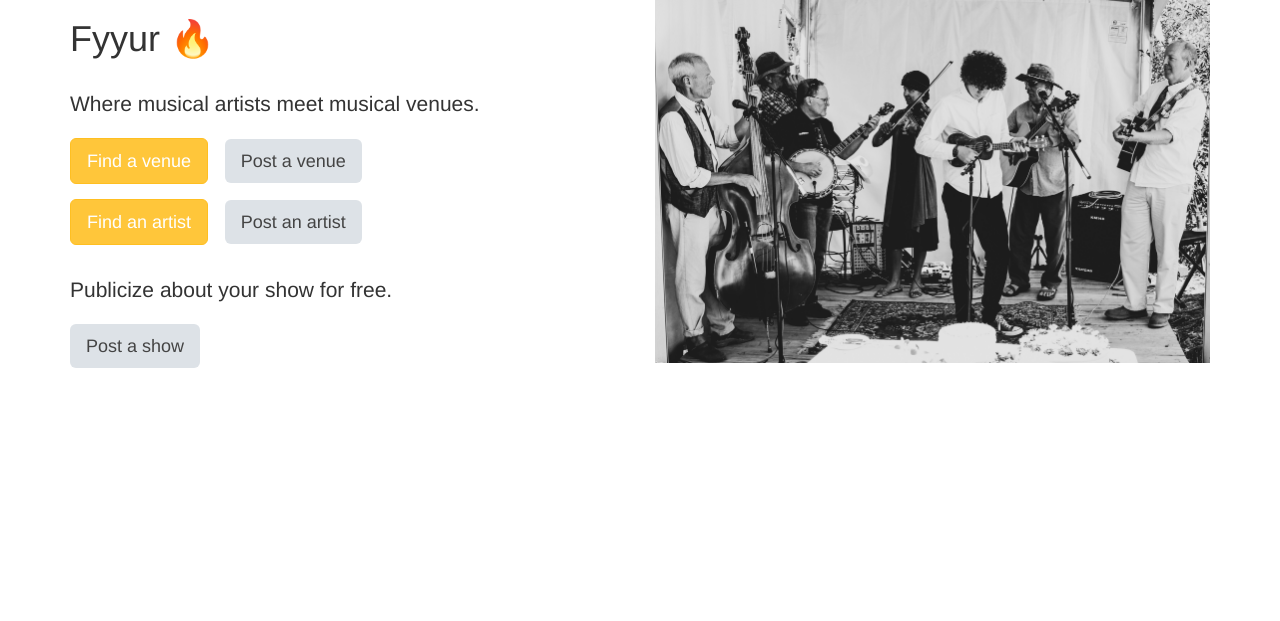
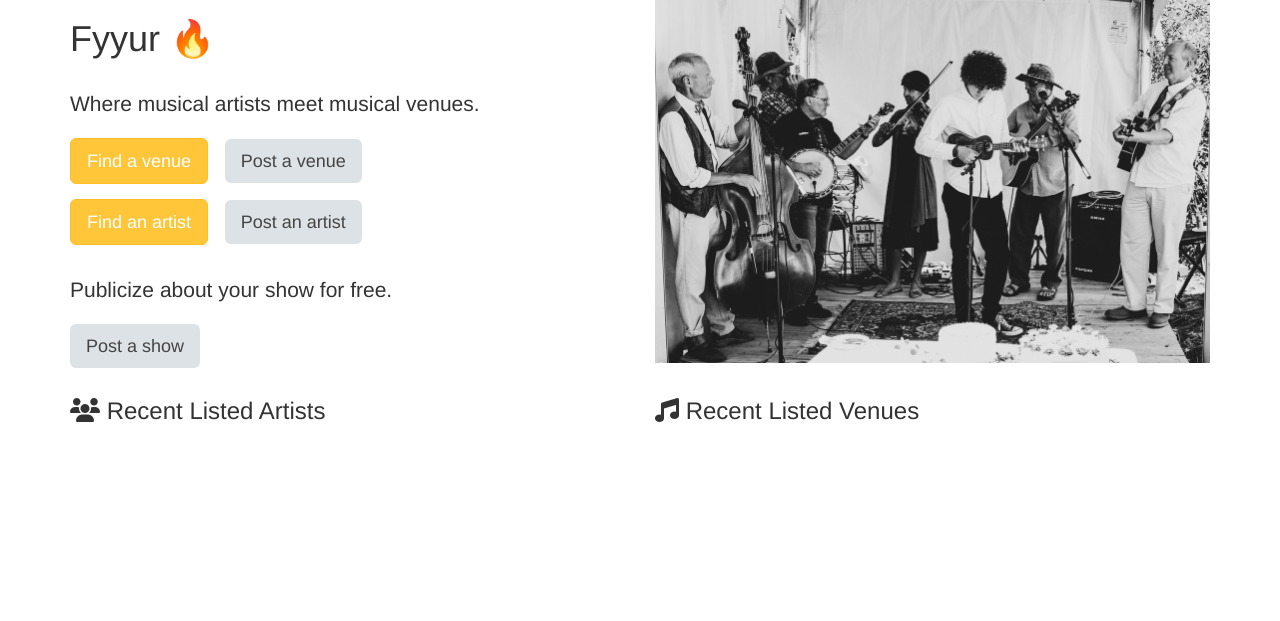
Before and after one commit to CloudTechy/fyyur, a Flask app: page / in a window 1280 px wide. Shown: the part 81-702 px from the top of the page. Run offline with Flask 2, Linux system fonts and the light colour scheme; data that the repository does not hold is empty; parts of the project's set-up code (start-up, migrations or seed data) failed here and were passed over; some libraries are stand-ins or nearby versions.

Commit message:
Implement Show Recent Listed Artists and Recently Listed Venues on the homepage

```diff
--- a/app.py
+++ b/app.py
@@ -44,7 +44,9 @@ app.jinja_env.filters['datetime'] = format_datetime
 
 @app.route('/')
 def index():
-  return render_template('pages/home.html')
+  artists = Artist.query.order_by(Artist.id.desc()).limit(10).all()
+  venues = Venue.query.order_by(Venue.id.desc()).limit(10).all()
+  return render_template('pages/home.html', artists=artists, venues=venues)
 
 
 #  Venues
@@ -141,7 +143,7 @@ def create_venue_submission():
   finally:
     db.session.close()
     if status:
-      return render_template('pages/home.html')
+      return redirect(url_for('index'))
     else:
       return redirect(url_for('create_venue_form'))
 
@@ -332,7 +334,7 @@ def create_artist_submission():
   finally:
     db.session.close()
     if status:
-      return render_template('pages/home.html')
+      return redirect(url_for('index'))
     else:
       return redirect(url_for('create_artist_form'))
 
@@ -380,7 +382,7 @@ def create_show_submission():
   finally:
     db.session.close()
     if status:
-      return render_template('pages/home.html')
+      return redirect(url_for('index'))
     else:
       return redirect(url_for('create_shows'))
 
--- a/templates/pages/home.html
+++ b/templates/pages/home.html
@@ -21,5 +21,32 @@
 	<div class="col-sm-6 hidden-sm hidden-xs">
 		<img id="front-splash" src="{{ url_for('static',filename='img/front-splash.jpg') }}" alt="Front Photo of Musical Band" />
 	</div>
+
+</div>
+<div class="row mt-3 p-2">
+	<div class="col-sm-6">
+		<h3><i class="fas fa-users"></i> Recent Listed Artists</h3>
+		<ul>
+			{% for artist in artists %}
+			<a href="/artists/{{ artist.id }}">
+				<div class="item">
+					<h5>{{ artist.name }}</h5>
+				</div>
+			</a>
+			{% endfor %}
+		</ul>
+	</div>
+	<div class="col-sm-6">
+		<h3><i class="fas fa-music"></i> Recent Listed Venues</h3>
+		<ul>
+			{% for venue in venues %}
+			<a href="/venues/{{ venue.id }}">
+				<div class="item">
+					<h5>{{ venue.name }}</h5>
+				</div>
+			</a>
+			{% endfor %}
+		</ul>
+	</div>
 </div>
 {% endblock %}
```
